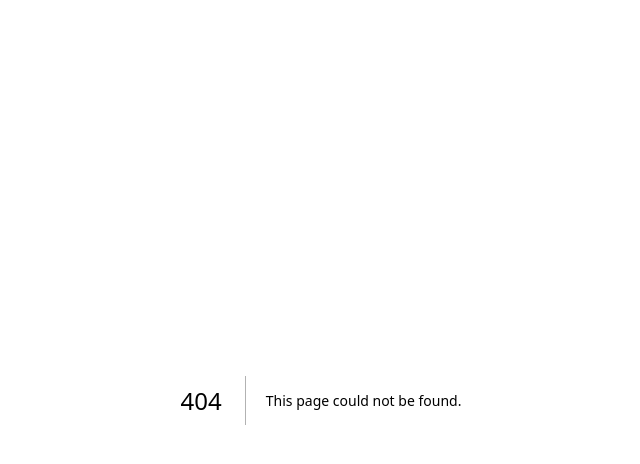
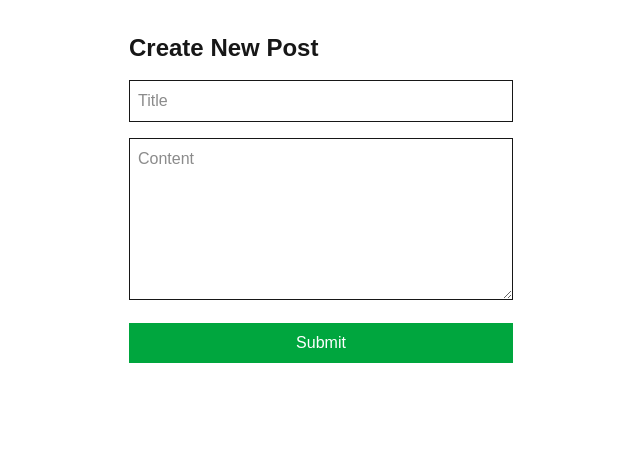
Before and after one commit to alexzhuzhou/Daily-blog-2.0, a Next.js app in the folder frontend/: page /compose in a window 1280 px wide. Before the commit this address had no page. Shown: the top 464 px of the page, without its empty margins (319-959 px from the left). Built offline with nearby package versions, Linux system fonts and the light colour scheme.

Commit message:
added createPost logic + basic interface

```diff
--- /dev/null
+++ b/frontend/app/compose/page.js
@@ -0,0 +1,74 @@
+'use client'
+
+import { useState } from 'react'
+
+export default function ComposePage() {
+  const [formData, setFormData] = useState({ title: '', content: '' })
+  const [message, setMessage] = useState('')
+
+  const handleChange = e => {
+    setFormData({ ...formData, [e.target.name]: e.target.value })
+  }
+
+  const handleSubmit = async e => {
+    e.preventDefault()
+    const token = localStorage.getItem('token')
+
+    if (!token) {
+      setMessage("You're not logged in.")
+      return
+    }
+
+    try {
+      const res = await fetch(`${process.env.NEXT_PUBLIC_API_URL}/posts`, {
+        method: 'POST',
+        headers: {
+          'Content-Type': 'application/json',
+          Authorization: `Bearer ${token}`
+        },
+        body: JSON.stringify(formData)
+      })
+
+      const data = await res.json()
+      if (res.ok) {
+        setMessage('Post created successfully!')
+        setFormData({ title: '', content: '' })
+      } else {
+        setMessage(data.message || 'Failed to create post')
+      }
+    } catch (err) {
+      console.error(err)
+      setMessage('Something went wrong.')
+    }
+  }
+
+  return (
+    <div className="p-8 max-w-md mx-auto">
+      <h1 className="text-2xl font-bold mb-4">Create New Post</h1>
+      <form onSubmit={handleSubmit} className="space-y-4">
+        <input
+          type="text"
+          name="title"
+          placeholder="Title"
+          value={formData.title}
+          onChange={handleChange}
+          required
+          className="w-full p-2 border"
+        />
+        <textarea
+          name="content"
+          placeholder="Content"
+          rows="6"
+          value={formData.content}
+          onChange={handleChange}
+          required
+          className="w-full p-2 border"
+        />
+        <button type="submit" className="w-full bg-green-600 text-white p-2">
+          Submit
+        </button>
+      </form>
+      {message && <p className="mt-4 text-center">{message}</p>}
+    </div>
+  )
+}
```
